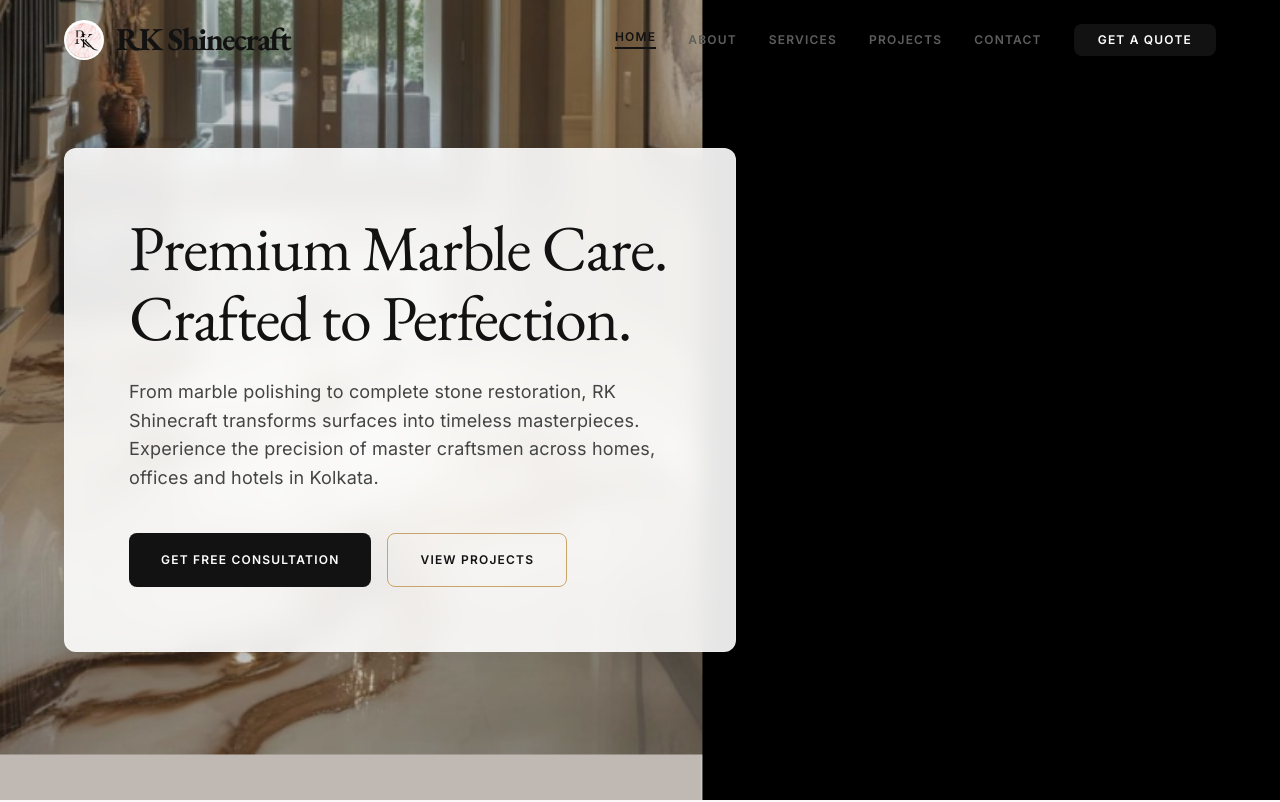
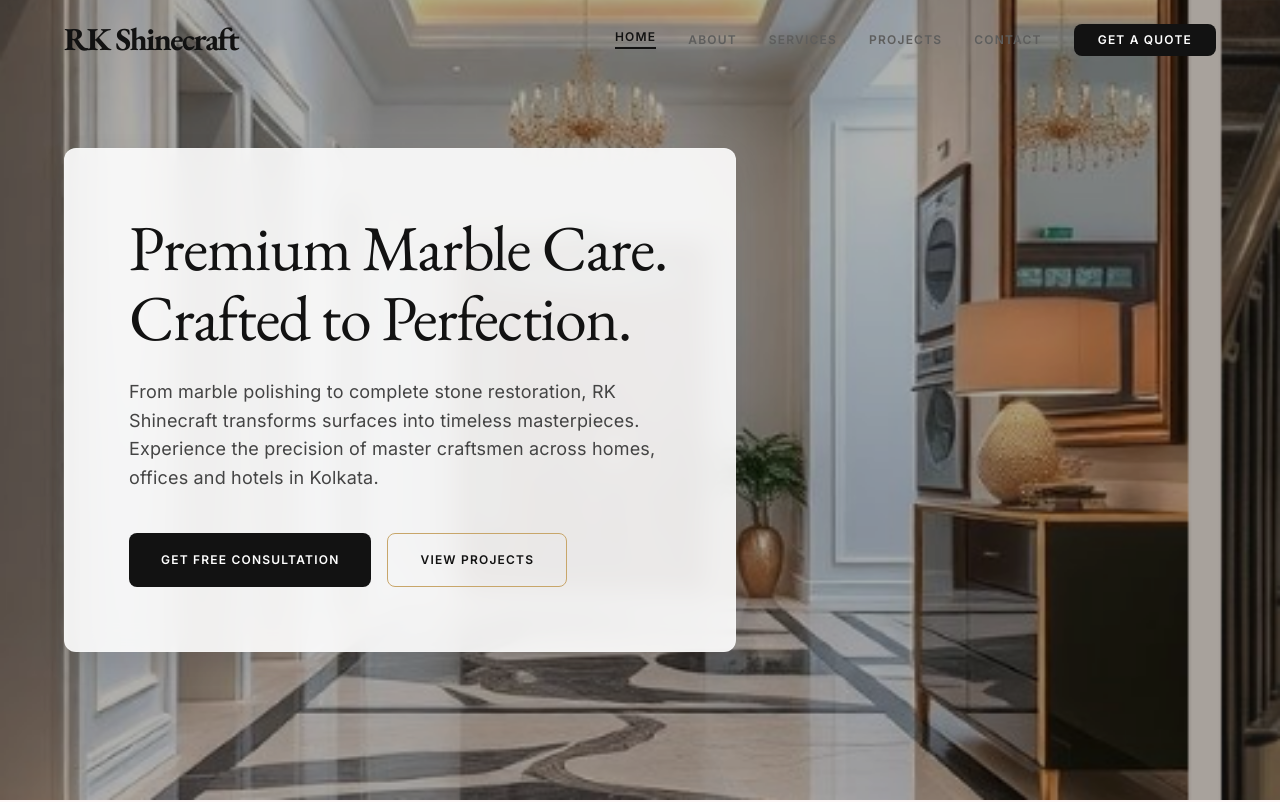
Before and after one commit to heisenberg-96/RK-Shinecraft, a website: page public/index.html in a window 1280 px wide. Shown: the top 802 px of the page. Drawn offline with nearby package versions, Linux system fonts and the light colour scheme.

Commit message:
Fix hero image: switch to hallway_dark.png with full-viewport coverage
staircase/living/kitchen images are brochure composites with baked-in
black space — hallway_dark.png is the only clean full-frame photo.
Use inline object-fit:cover so coverage is guaranteed regardless of
Tailwind CDN class resolution. Nav reverted to text-only per stitch design.

Co-Authored-By: Claude Sonnet 4.6 <noreply@anthropic.com>

```diff
--- a/public/index.html
+++ b/public/index.html
@@ -119,10 +119,7 @@
 <!-- ─── NAVIGATION ─── -->
 <nav class="fixed top-0 w-full z-50 transition-all duration-500 h-20 flex items-center" id="top-nav">
   <div class="flex justify-between items-center w-full px-margin-desktop max-w-container-max mx-auto">
-    <a href="#home" class="flex items-center gap-3">
-      <img src="assets/images/logo.png" alt="RK Shinecraft logo" class="w-10 h-10 rounded-full object-cover"/>
-      <span class="font-display-lg text-headline-md tracking-tighter text-primary font-bold">RK Shinecraft</span>
-    </a>
+    <a href="#home" class="font-display-lg text-headline-md tracking-tighter text-primary font-bold">RK Shinecraft</a>
     <div class="hidden md:flex space-x-8 items-center">
       <a class="font-label-caps text-label-caps uppercase tracking-widest text-primary border-b-2 border-primary pb-1" href="#home">Home</a>
       <a class="font-label-caps text-label-caps uppercase tracking-widest text-secondary hover:text-primary transition-colors" href="#about">About</a>
@@ -146,9 +143,10 @@
 
 <!-- ─── HERO ─── -->
 <section class="relative h-screen w-full flex items-center overflow-hidden" id="home">
-  <div class="absolute inset-0 z-0 bg-[#111]">
-    <img src="assets/images/staircase.png" alt="" id="hero-image" class="w-full h-full object-cover object-center transition-transform duration-1000 ease-out"/>
-    <div class="absolute inset-0 bg-black/20"></div>
+  <div class="absolute inset-0 z-0">
+    <img src="assets/images/hallway_dark.png" alt="" id="hero-image"
+         style="position:absolute;top:0;left:0;width:100%;height:100%;object-fit:cover;object-position:center 15%;transition:transform 1s ease-out;"/>
+    <div class="absolute inset-0 bg-black/30"></div>
   </div>
   <div class="relative z-10 px-margin-mobile md:px-margin-desktop max-w-container-max mx-auto w-full">
     <div class="max-w-2xl bg-white/90 backdrop-blur-md p-10 md:p-16 rounded-xl shadow-soft reveal active border border-white/20">
```
